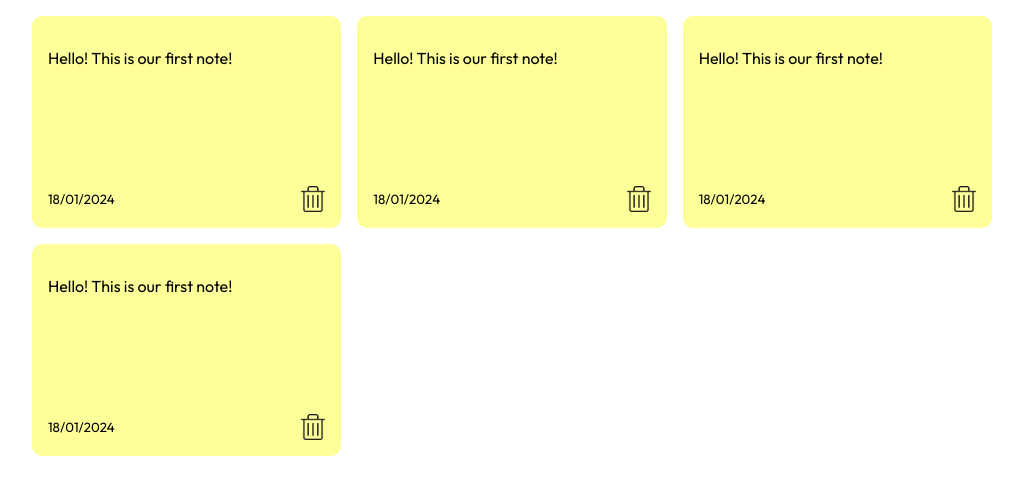
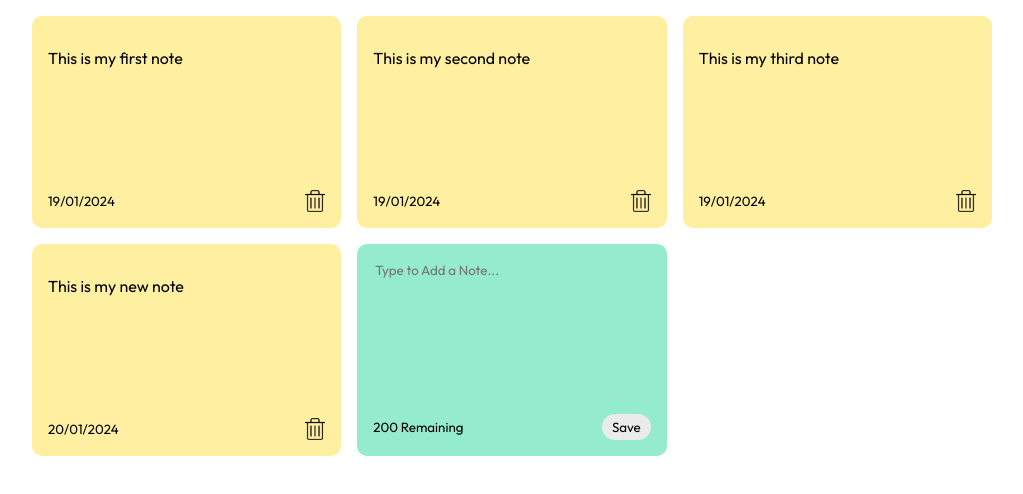
Before and after one commit to alexChachkhiani/notes-app, a React (Vite) app: page / in a window 1280 px wide. Shown: the top 494 px of the page, without its empty margins (128-1151 px from the left). Built offline with nearby package versions, Linux system fonts and the light colour scheme.

Commit message:
added the functionality to add note

```diff
--- a/src/App.css
+++ b/src/App.css
@@ -10,7 +10,7 @@ body {
 }
 
 .note {
-    background-color: #FFFF99;
+    background-color: #FFEFA1;
     border-radius: 10px;
     padding: 1rem;
     min-height: 180px;
@@ -39,3 +39,31 @@ body {
     grid-gap: 1rem;
     grid-template-columns: repeat(auto-fit, minmax(250px, 1fr));
 }
+
+.note.new-note {
+    background-color: #94EBCD;
+}
+
+textarea {
+    font-family: "Outfit", "Arimo", sans-serif, serif;
+    border: none;
+    resize: none;
+    background-color: #94EBCD;
+}
+
+textarea:focus {
+    outline: none;
+}
+
+.save-button {
+    background-color: #ebebeb;
+    border: none;
+    border-radius: 20px;
+    padding: 5px 10px 5px 10px;
+    font-family: "Outfit", "Arimo", sans-serif, serif;
+}
+
+.save-button:hover {
+    background-color: #ffffff;
+    cursor: pointer;
+}
--- a/src/App.jsx
+++ b/src/App.jsx
@@ -1,10 +1,47 @@
+import { useState } from 'react'
+import { nanoid } from 'nanoid'
 import './App.css'
 import NotesList from './Components/NotesList'
 
 function App() {
+  const [notes, setNotes] = useState([
+    {
+      id: nanoid(),
+      text: "This is my first note",
+      date: "19/01/2024"
+    },
+    {
+      id: nanoid(),
+      text: "This is my second note",
+      date: "19/01/2024"
+    },
+    {
+      id: nanoid(),
+      text: "This is my third note",
+      date: "19/01/2024"
+    },
+    {
+      id: nanoid(),
+      text: "This is my new note",
+      date: "20/01/2024"
+    }
+  ])
+
+  const addNote = (text) => {
+    const date = new Date();
+    const newNote = {
+      id: nanoid(),
+      text: text,
+      date: date.toLocaleDateString()
+    }
+
+    const newNotes = [...notes, newNote]
+    setNotes(newNotes)
+  }
+
   return (
     <div className="container">
-      <NotesList />
+      <NotesList notes={notes} handleAddNote={addNote} />
     </div>
   )
 }
--- /dev/null
+++ b/src/Components/AddNote.jsx
@@ -0,0 +1,32 @@
+import React from 'react'
+import { useState } from 'react'
+
+export default function AddNote({ handleAddNote }) {
+    const [noteText, setNoteText] = useState("")
+
+    function handleChange(event) {
+        setNoteText(event.target.value)
+    }
+
+    function handleSaveClick() {
+        if (noteText.trim().length > 0) {
+            handleAddNote(noteText);
+            setNoteText("");
+        }
+    }
+
+    return (
+        <div className="note new-note">
+            <textarea
+            cols="10"
+            rows="8"
+            placeholder="Type to Add a Note..."
+            onChange={handleChange}
+            ></textarea>
+        <div className="note-footer">
+            <small>200 Remaining</small>
+            <button className="save-button" onClick={handleSaveClick}>Save</button>
+        </div>
+    </div>
+  )
+}
--- a/src/Components/Note.jsx
+++ b/src/Components/Note.jsx
@@ -1,13 +1,14 @@
 import React from 'react'
 import DeleteIcon from '../assets/delete-icon.png'
 
-export default function Note() {
+export default function Note({ id, text, date }) {
+  console.log(text)
   return (
     <div className="note">
-        <p>Hello! This is our first note!</p>
+        <p>{text}</p>
         <div className="note-footer">
-            <small>18/01/2024</small>
-            <img src={DeleteIcon} alt="Delete Icon" className="delete-icon" width="24px"/>
+            <small>{date}</small>
+            <img src={DeleteIcon} alt="Delete Icon" className="delete-icon" width="20px"/>
         </div>
     </div>
   )
--- a/src/Components/NotesList.jsx
+++ b/src/Components/NotesList.jsx
@@ -1,13 +1,14 @@
 import React from 'react'
 import Note from './Note'
+import AddNote from './AddNote'
 
-export default function NotesList() {
+export default function NotesList({ notes, handleAddNote }) {
   return (
     <div className="notes-list">
-        <Note />
-        <Note />
-        <Note />
-        <Note />
+      {notes.map((note) =>
+        <Note id={note.id} text={note.text} date={note.date} />
+      )}
+      <AddNote handleAddNote={handleAddNote} />
     </div>
   )
 }
```
